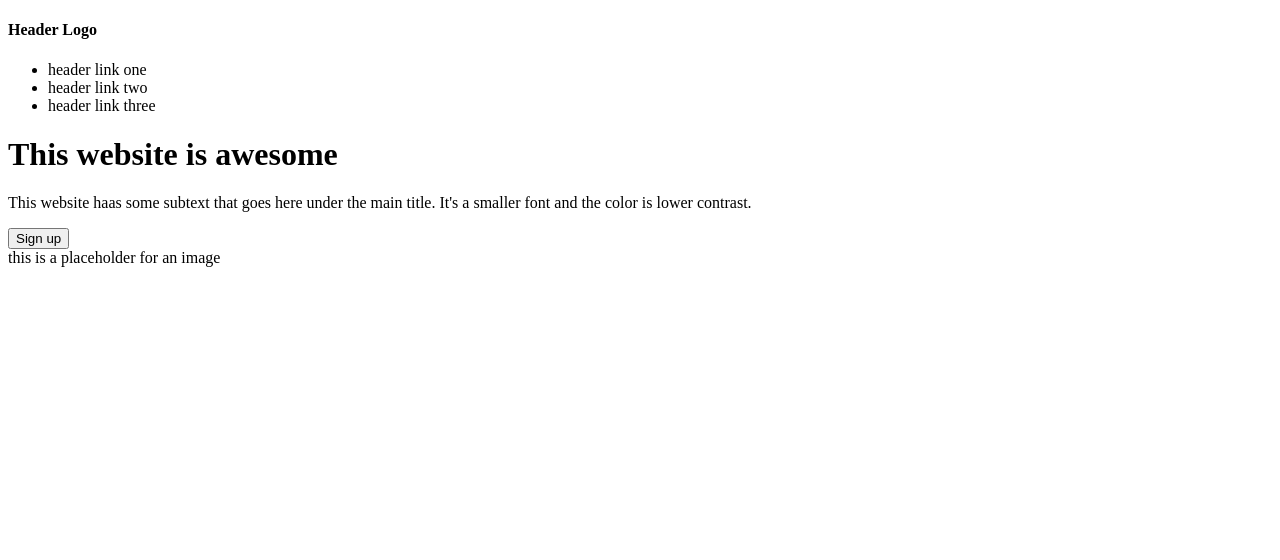
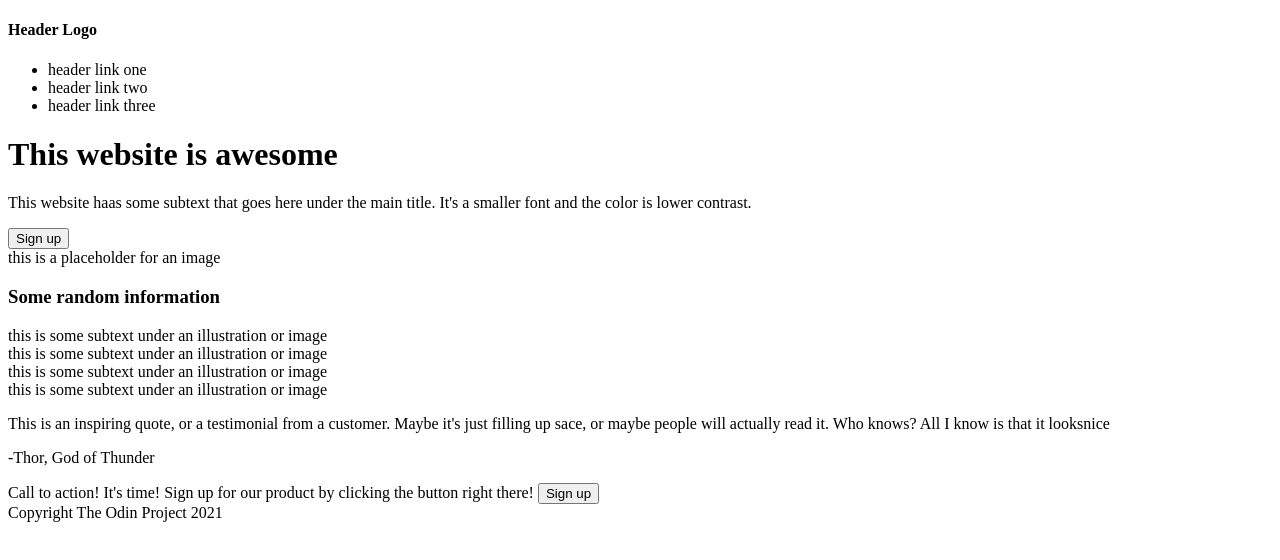
Before and after one commit to chubbypandaaz/landingpage, a plain HTML site: page index.html in a window 1280 px wide. Drawn offline with Linux system fonts and the light colour scheme.

Commit message:
Add all text on page

```diff
--- a/index.html
+++ b/index.html
@@ -16,7 +16,20 @@
         <p>This website haas some subtext that goes here under the main title. It's a smaller font and the color is lower contrast.</p>
         <button>Sign up</button>
         <div>this is a placeholder for an image</div>
-
-
+        <h3>Some random information</h3>
+        <div>this is some subtext under an illustration or image</div>
+        <div>this is some subtext under an illustration or image</div>
+        <div>this is some subtext under an illustration or image</div>
+        <div>this is some subtext under an illustration or image</div>
+        <p>
+            This is an inspiring quote, or a testimonial from a customer. Maybe it's just filling up sace, or maybe people will actually read it. Who knows? All I know is that it looksnice
+        </p>
+        <p>-Thor, God of Thunder</p>
+        <div>
+            Call to action! It's time!
+            Sign up for our product by clicking the button right there!
+            <button>Sign up</button>
+        </div>
+        <div>Copyright The Odin Project 2021</div>
     </body>
 </html>
```
